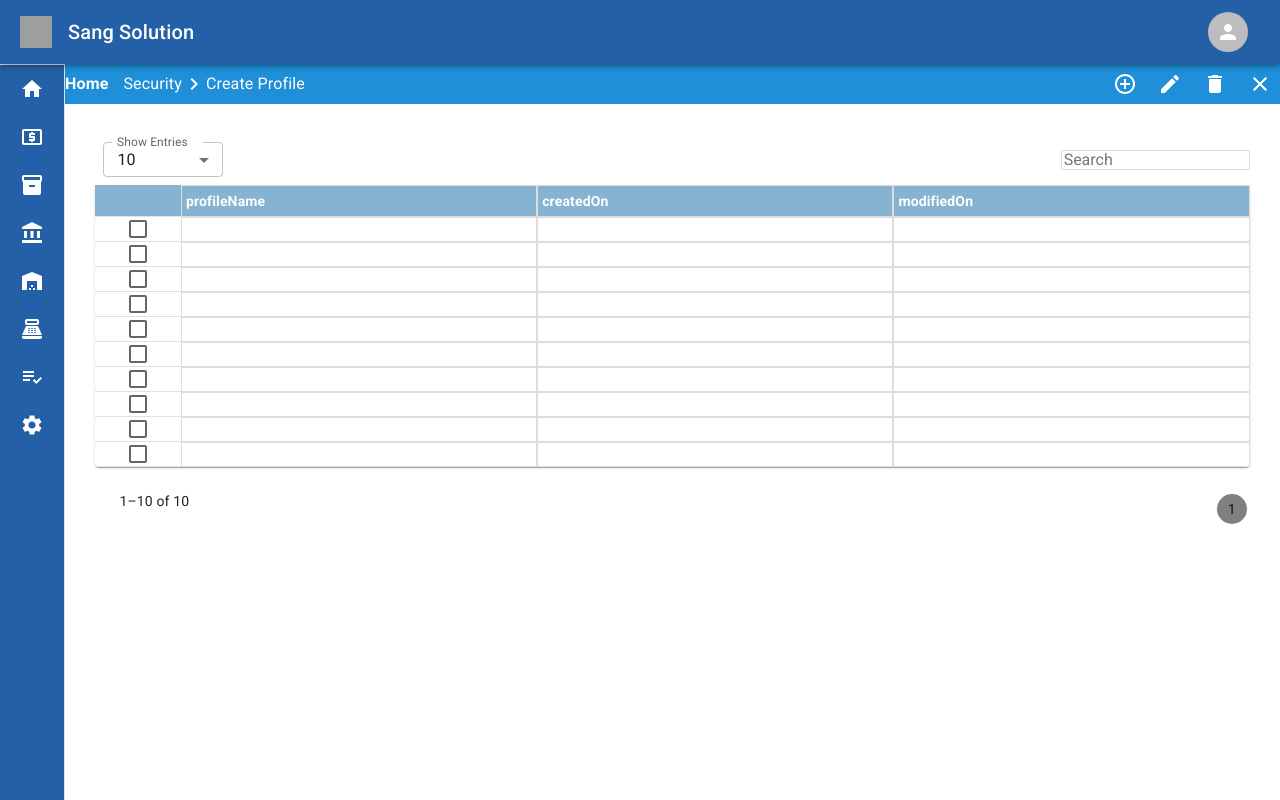
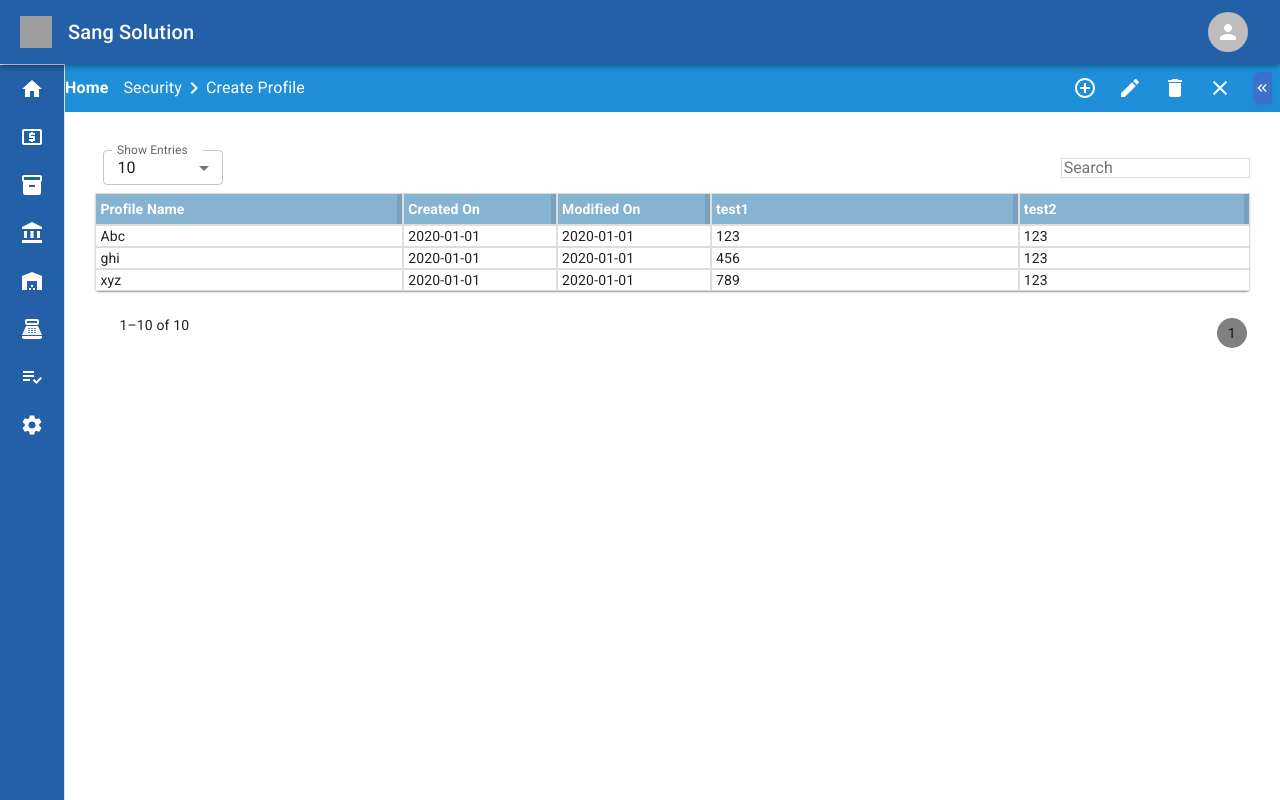
Before and after one commit to Gokul1851998/FocusWorkingPrototype, a React (Vite) app: page /security in a window 1280 px wide. Built offline with nearby package versions, Linux system fonts and the light colour scheme; grey boxes are pictures that could not be loaded; what @mui/x-tree-view would draw is missing.

Commit message:
securityTable_02_05_1

```diff
--- a/src/components/Tables/TableSecurity.jsx
+++ b/src/components/Tables/TableSecurity.jsx
@@ -23,6 +23,7 @@ import {
 import FirstPageIcon from "@mui/icons-material/FirstPage";
 import LastPageIcon from "@mui/icons-material/LastPage";
 import { thirdColor } from "../../config";
+
 
 
 
@@ -75,7 +76,7 @@ function EnhancedTableHead(props) {
     <TableHead>
       <TableRow>
 
-          <TableCell
+          {/* <TableCell
             sx={{
               padding: "0px",
               backgroundColor: thirdColor,
@@ -84,7 +85,7 @@ function EnhancedTableHead(props) {
             }}
           >
 
-          </TableCell>
+          </TableCell> */}
 
        {headCells.map((headCell) => (
           <TableCell
@@ -129,6 +130,13 @@ EnhancedTableHead.propTypes = {
   rowCount: PropTypes.number.isRequired,
 };
 
+const initialColumns = [
+  { id: 'profileName', label: 'Profile Name', minWidth: 200 },
+  { id: 'createdOn', label: 'Created On', minWidth: 100 },
+  { id: 'modifiedOn', label: 'Modified On', minWidth: 100 },
+  { id: 'test1', label: 'test1', minWidth: 200 },
+  { id: 'test2', label: 'test2', minWidth: 150 }
+];
 export default function TableSecurity(props) {
   const { rows,totalRows} = props;
   const [order, setOrder] = React.useState("asc");
@@ -140,6 +148,30 @@ export default function TableSecurity(props) {
   const [searchTerm, setSearchTerm] = React.useState("");
   const [filteredRows, setFilteredRows] = React.useState([]);
   const [doubleclickedState, setdoubleclickedState] = React.useState([]);
+  const [columns, setColumns] = React.useState(initialColumns);
+
+  const handleResize = (index, event) => {
+    const startWidth = columns[index].minWidth;
+    const startX = event.clientX;
+
+    const handleMouseMove = (e) => {
+      const currentX = e.clientX;
+      const newWidth = Math.max(50, startWidth + (currentX - startX));
+      setColumns((cols) =>
+        cols.map((col, i) =>
+          i === index ? { ...col, minWidth: newWidth } : col
+        )
+      );
+    };
+
+    const handleMouseUp = () => {
+      document.removeEventListener('mousemove', handleMouseMove);
+      document.removeEventListener('mouseup', handleMouseUp);
+    };
+
+    document.addEventListener('mousemove', handleMouseMove);
+    document.addEventListener('mouseup', handleMouseUp);
+  };
 
   const excludedFields = ["iId"];
 
@@ -367,7 +399,7 @@ export default function TableSecurity(props) {
             aria-labelledby="tableTitle"
             size={dense ? "small" : "medium"}
           >
-            <EnhancedTableHead
+            {/* <EnhancedTableHead
               numSelected={selected.length}
               order={order}
               orderBy={orderBy}
@@ -376,7 +408,39 @@ export default function TableSecurity(props) {
               rowCount={rows.length > 0 ? totalRows : 0}
               headCells={headCells}
 
+            /> */}
+             <TableHead>
+            <TableRow>
+              {columns.map((column, index) => (
+                <TableCell
+                  key={column.id}
+                  style={{ minWidth: column.minWidth, position: 'relative' }}
+                  sx={{padding: "0px",
+                  paddingLeft:"4px",
+                  border: " 1px solid #ddd",
+                  fontWeight: "600",
+                  font: "14px",
+                  backgroundColor: thirdColor,
+                  color: "white",paddingTop:"3px",paddingBottom:"3px"}}
+                >
+                  {column.label}
+                  <span
+                    style={{
+                      position: 'absolute',
+                      height: '100%',
+                      right: 0,
+                      top: 0,
+                      width: '5px',
+                      cursor: 'col-resize',
+                      backgroundColor: 'rgba(0,0,0,0.1)',
+
+                    }}
+                    onMouseDown={e => handleResize(index, e)}
                   />
+                </TableCell>
+              ))}
+            </TableRow>
+          </TableHead>
             <TableBody>
               {filteredRows.map((row, index) => {
                 const isItemSelected = isSelected(row.iId);
@@ -398,48 +462,28 @@ export default function TableSecurity(props) {
                   >
 
 
-                      <TableCell sx={{ padding: "0px",textAlign:"center" }}>
+                      {/* <TableCell sx={{ padding: "0px",textAlign:"center" }}>
                         <Checkbox
                           sx={{ padding: "0px" }}
                           checked={isItemSelected}
                           inputProps={{ "aria-labelledby": labelId }}
                         />
-                      </TableCell>
+                      </TableCell> */}
 
-                      {Object.keys(row).filter((key) => !excludedFields.includes(key))
-                      .map((key, idx) => {
-                        const text = row[key];
-                        const maxWidth = 300; // Set your max width here
-                        const overflow = isTextOverflow(text, maxWidth);
-                        return (
-                          <TableCell
-                            sx={{
+                    {columns.map((column) => (
+                  <TableCell sx={{
                     padding: "0px",
                     paddingLeft:"4px",
                     border: " 1px solid #ddd",
                     minWidth: "100px",
-                              maxWidth: 400,
+                    // maxWidth: 400,
                     whiteSpace: "nowrap",
                     overflow: "hidden",
                     textOverflow: "ellipsis",
-                            }}
-                            key={idx}
-                            align="left"
-                          >
-                            {overflow ? (
-                              <Tooltip
-                                title={row[key]}
-                                arrow
-                                placement="bottom-end"
-                              >
-                                <span>{row[key]}</span>
-                              </Tooltip>
-                            ) : (
-                              <span>{row[key]}</span>
-                            )}
+                  }} key={column.id} style={{ minWidth: column.minWidth }}>
+                    {row[column.id]}
                   </TableCell>
-                        );
-                      })}
+                ))}
                       </TableRow>
 
                 );
--- a/src/containers/Home/Security/CreateProfile.jsx
+++ b/src/containers/Home/Security/CreateProfile.jsx
@@ -1,23 +1,49 @@
 import React, { useState } from 'react';
 import { Table, TableBody, TableCell, TableContainer, TableHead, TableRow, Paper, IconButton, Box, Typography, Stack } from '@mui/material';
-import { AddCircleOutline as AddIcon, Edit as EditIcon, Delete as DeleteIcon, Close as CloseIcon } from '@mui/icons-material';
+import { AddCircleOutline as AddIcon, Edit as EditIcon, Delete as DeleteIcon, Close as CloseIcon  } from '@mui/icons-material';
 import TableSecurity from '../../../components/Tables/TableSecurity';
 import Breadcrumbs from '@mui/material/Breadcrumbs';
 import Link from '@mui/material/Link';
 import NavigateNextIcon from '@mui/icons-material/NavigateNext';
 import { primaryButtonColor, secondryColor, thirdColor } from '../../../config';
+import KeyboardDoubleArrowRightIcon from "@mui/icons-material/KeyboardDoubleArrowRight";
+import KeyboardDoubleArrowLeftIcon from '@mui/icons-material/KeyboardDoubleArrowLeft';
+import { Collapse, Button, CardBody, Card, Alert } from "reactstrap";
+import Popover from '@mui/material/Popover';
+import PrintIcon from "@mui/icons-material/Print";
+
+
 
 function handleClick(event) {
   event.preventDefault();
   console.info('You clicked a breadcrumb.');
 }
-const initialRows = new Array(10).fill(null).map((_, index) => ({
-  iId: index + 1,
-  profileName: '',
-  createdOn: '',
-  modifiedOn: '',
+const initialRows =[{
+  iId: 1,
+  profileName: 'Abc',
+  createdOn: '2020-01-01',
+  modifiedOn: '2020-01-01',
+  test1:123,
+  test2:123
 
-}));
+
+},{
+  iId: 1,
+  profileName: 'ghi',
+  createdOn: '2020-01-01',
+  modifiedOn: '2020-01-01',
+  test1:456,
+  test2:123
+
+},{
+  iId: 1,
+  profileName: 'xyz',
+  createdOn: '2020-01-01',
+  modifiedOn: '2020-01-01',
+  test1:789,
+  test2:123
+
+}];
 
 function BasicBreadcrumbs() {
   return (
@@ -57,6 +83,7 @@ const DefaultIcons = () => {
       <IconButton>
         <CloseIcon sx={{ color:primaryButtonColor }} />
       </IconButton>
+      <Example/>
     </Box>
   );
 };
@@ -64,20 +91,155 @@ const AdditionalIcons = () => {
   return (
     <Box sx={{ display: "flex", flexDirection: "row", gap: "5px" }}>
       <IconButton>
-        <AddIcon sx={{ color:primaryButtonColor }} />
+        <PrintIcon sx={{ color:primaryButtonColor }} />
       </IconButton>
       <IconButton>
-        <EditIcon sx={{ color:primaryButtonColor }} />
+        <PrintIcon sx={{ color:primaryButtonColor }} />
       </IconButton>
       <IconButton>
-        <DeleteIcon sx={{ color:primaryButtonColor }} />
+        <PrintIcon sx={{ color:primaryButtonColor }} />
       </IconButton>
       <IconButton>
-        <CloseIcon sx={{ color:primaryButtonColor }} />
+        <PrintIcon sx={{ color:primaryButtonColor }} />
       </IconButton>
     </Box>
   );
 };
+// function Example(args) {
+//   const [isOpen, setIsOpen] = useState(false);
+//   const [hide, setHide] = useState(false);
+
+//   const toggleOpen = () => {
+//     setIsOpen(true);
+//     setHide(true);
+//   };
+//   const toggleClose = () => {
+//     setIsOpen(false);
+//     setTimeout(() => {
+//       setHide(false);
+//     }, 400);
+//   };
+
+//   return (
+//     <React.StrictMode>
+//       {!hide ? (
+//         <div
+//           style={{
+//             display: "flex",
+//             alignItems: "center",
+
+//           }}
+//         >
+//           <Button
+//             color="primary"
+//             onClick={toggleOpen}
+//             style={{
+//               marginBottom: "1rem",
+//               padding: "0.1rem",
+//               fontSize: "0.6rem",
+//               height: "3rem",
+//               borderRadius: "0.5rem 0 0 0.5rem",
+//             }}
+//           >
+//             <KeyboardDoubleArrowLeftIcon style={{ fontSize: "1rem" }} />
+//           </Button>
+//         </div>
+//       ) : null}
+
+//       <Collapse horizontal isOpen={isOpen} {...args}>
+
+//       <Alert
+//         style={{
+
+//           boxShadow: '0px 5px 15px rgba(0, 0, 0, 0.3)',
+//           backgroundColor: secondryColor,
+//           display: 'flex',
+//           alignItems: 'center',
+
+//         }}
+//       >
+//           <div style={{ display: 'flex', alignItems: 'center', justifyContent: 'space-between', }}>
+//         < AdditionalIcons/>
+//         <Button
+//         color="primary"
+//         onClick={toggleClose}
+
+//           style={{
+//             marginBottom: "1rem",
+//             padding: "0.1rem",
+//             fontSize: "0.6rem",
+//             height: "3rem",
+//             borderRadius: "0 0.5rem 0.5rem 0",
+//           }}
+//       >
+//              <KeyboardDoubleArrowLeftIcon style={{ fontSize: "1rem" }} />
+//       </Button>
+//     </div>
+//       </Alert>
+
+//       </Collapse>
+//     </React.StrictMode>
+//   );
+// }
+
+function Example() {
+  const [anchorEl, setAnchorEl] = React.useState(null);
+
+  const handleClick = (event) => {
+    setAnchorEl(event.currentTarget);
+  };
+
+  const handleClose = () => {
+    setAnchorEl(null);
+  };
+
+  const open = Boolean(anchorEl);
+  const id = open ? 'simple-popover' : undefined;
+
+  return (
+    <div>
+      <IconButton aria-describedby={id} variant="contained" onClick={handleClick}>
+      <Button
+            color="primary"
+
+            style={{
+              marginBottom: "0rem",
+              padding: "0.1rem",
+              fontSize: "0.6rem",
+              height: "2rem",
+              borderRadius: "0.5rem 0 0 0.5rem",
+            }}
+          >
+            <KeyboardDoubleArrowLeftIcon style={{ fontSize: "1rem" }} />
+          </Button>
+      </IconButton>
+      <Popover
+        id={id}
+        open={open}
+        anchorEl={anchorEl}
+        onClose={handleClose}
+        anchorOrigin={{
+          vertical: 'bottom',
+          horizontal: 'left',
+        }}
+        transformOrigin={{
+          vertical: 'left',
+          horizontal: 'bottom',
+        }}
+        PaperProps={{
+          style: {
+            backgroundColor: secondryColor, // Customize the background color here
+            padding: '0px', // You can also add other styles like padding, etc.
+          },
+        }}
+
+      >
+        <AdditionalIcons />
+      </Popover>
+    </div>
+  );
+}
+
 
 
 const CreateProfile = () => {
@@ -92,16 +254,6 @@ const CreateProfile = () => {
   const [isOpen, setIsOpen] = useState(false);
   const [hide, setHide] = useState(false);
 
-  const toggleOpen = () => {
-    setIsOpen(true);
-    setHide(true);
-  };
-  const toggleClose = () => {
-    setIsOpen(false);
-    setTimeout(() => {
-      setHide(false);
-    }, 400);
-  };
 
 
   const handleRowDoubleClick = (rowiId) => {
@@ -168,12 +320,13 @@ const CreateProfile = () => {
   };
   console.log("create profile");
 
-  return (<Box sx={{ display: "flex",flexDirection:"column" }}>
-    <Box sx={{display:"flex",flexDirection:"row",justifyContent:"space-between",backgroundColor:secondryColor}}>
+  return (<Box sx={{ display: "flex",flexDirection:"column",maxWidth:"100%" }}>
+    <Box sx={{display:"flex",maxWidth:"100%",flexDirection:"row",justifyContent:"space-between",backgroundColor:secondryColor}}>
        <BasicBreadcrumbs/>
        <DefaultIcons/>
+
     </Box>
-
+    <Box sx={{ maxWidth:"100%",overflowX: 'auto'}}>
     <TableSecurity
 
     rows={rows}
@@ -191,6 +344,7 @@ const CreateProfile = () => {
 
   />
   </Box>
+  </Box>
   );
 }
 
--- a/src/pages/Security/Security.jsx
+++ b/src/pages/Security/Security.jsx
@@ -23,7 +23,7 @@ export default function Security() {
     <>
       <Box sx={{ display: "flex" }}>
         <SideBar />
-        <Box component="main" sx={{ flexGrow: 1 }}>
+        <Box component="main" sx={{ flexGrow: 1, maxWidth:"96%"}}>
           <DrawerHeader />
           {item && (
         item.iScreenId === 16 ? <DailyProjectWiseReport /> :null
```
Lines whose indentation alone changed are shown as unchanged.
